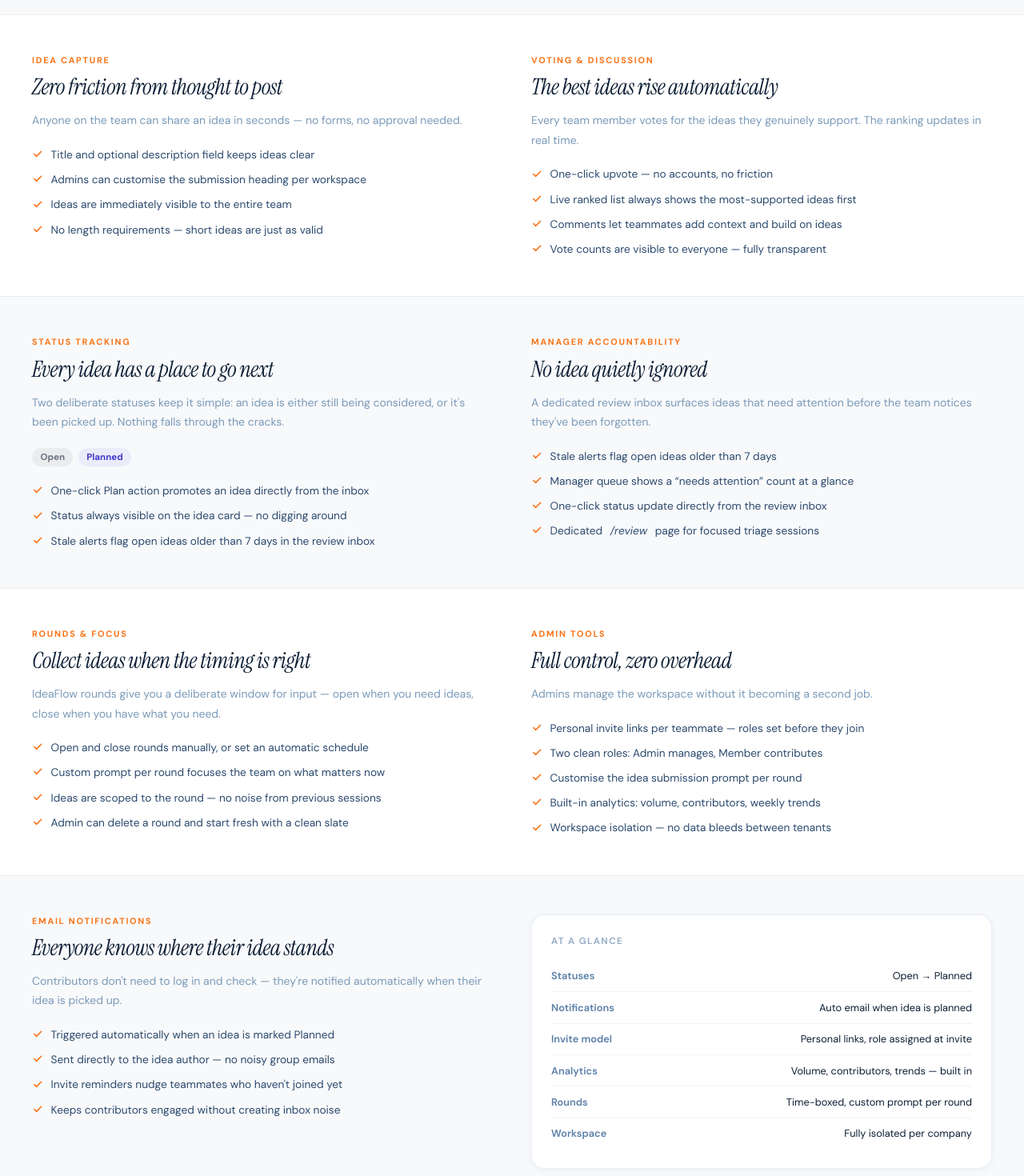
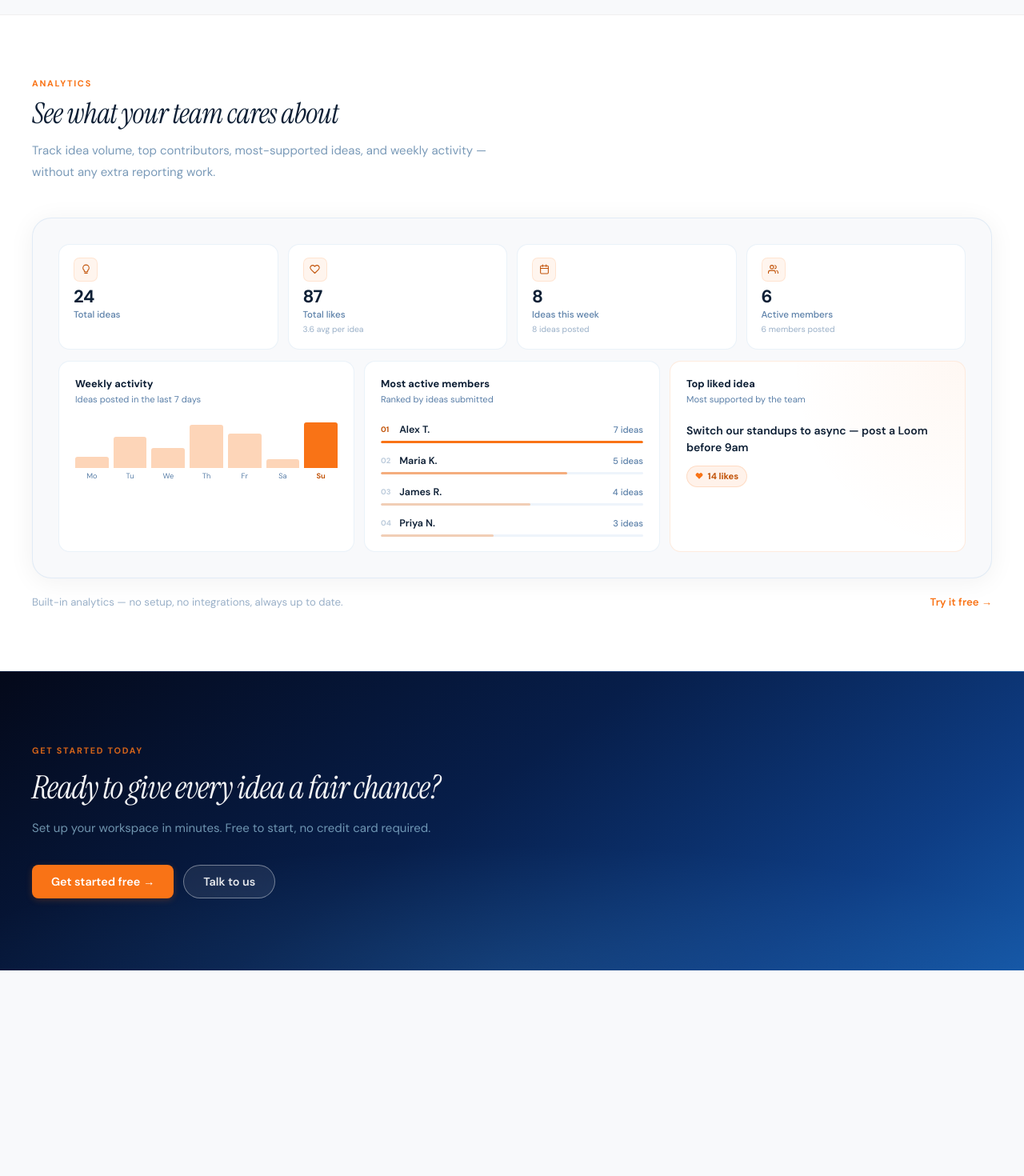
Before and after one commit to scotch70/IdeaFlow, a Next.js app: page /features in a window 1280 px wide. Shown: the part 880-2350 px from the top of the page at 80% size. After the commit the page ends 2093 px from the top, so only its background shows below. Built offline with nearby package versions, Linux system fonts and the light colour scheme; no server answers.

Commit message:
simplify features page and showcase analytics

```diff
--- a/app/features/page.tsx
+++ b/app/features/page.tsx
@@ -154,231 +154,234 @@ export default async function FeaturesPage() {
       </section>
 
 
-      {/* ── DEEP SECTIONS ────────────────────────────────────────────────── */}
+      {/* ── ANALYTICS SHOWCASE ───────────────────────────────────────────── */}
+      <section style={{ background: '#ffffff', padding: 'clamp(3rem,6vw,5rem) 0', ...DIVIDER }}>
+        <PageContainer>
 
-      {/* 1. CAPTURE & DISCUSSION */}
-      <section style={{ background: '#ffffff', padding: '3rem 0', ...DIVIDER }}>
-        <PageContainer>
-          <div style={{ display: 'grid', gridTemplateColumns: 'repeat(auto-fit, minmax(260px, 1fr))', gap: '3rem', alignItems: 'start' }}>
-
-            <div>
-              <Overline>Idea capture</Overline>
+          {/* Section header */}
+          <div style={{ maxWidth: '36rem', marginBottom: '2.75rem' }}>
+            <Overline>Analytics</Overline>
             <h2 style={{
               fontFamily: "'Instrument Serif', serif", fontStyle: 'italic',
-                fontSize: 'clamp(1.375rem, 2.5vw, 1.75rem)',
-                letterSpacing: '-0.02em', color: '#0d1f35', lineHeight: 1.25, marginBottom: '0.75rem',
+              fontSize: 'clamp(1.625rem, 3vw, 2.25rem)',
+              letterSpacing: '-0.02em', color: '#0d1f35', lineHeight: 1.2,
+              marginBottom: '0.75rem',
             }}>
-                Zero friction from thought to post
+              See what your team cares about
             </h2>
-              <p style={{ fontSize: '0.875rem', lineHeight: 1.75, color: '#7a9ab8', marginBottom: '1.25rem' }}>
-                Anyone on the team can share an idea in seconds — no forms, no approval needed.
+            <p style={{ fontSize: '0.9375rem', lineHeight: 1.75, color: '#7a9ab8' }}>
+              Track idea volume, top contributors, most-supported ideas, and weekly activity — without any extra reporting work.
             </p>
-              <div style={{ display: 'flex', flexDirection: 'column', gap: '0.625rem' }}>
-                <Check>Title and optional description field keeps ideas clear</Check>
-                <Check>Admins can customise the submission heading per workspace</Check>
-                <Check>Ideas are immediately visible to the entire team</Check>
-                <Check>No length requirements — short ideas are just as valid</Check>
+          </div>
+
+          {/* Dashboard mockup */}
+          <div style={{
+            background: '#f8f9fb',
+            border: '1px solid rgba(26,107,191,0.10)',
+            borderRadius: '1.5rem',
+            padding: 'clamp(1.25rem, 3vw, 2rem)',
+            boxShadow: '0 4px 32px rgba(6,14,38,0.06)',
+          }}>
+
+            {/* Stat cards */}
+            <div style={{
+              display: 'grid',
+              gridTemplateColumns: 'repeat(auto-fit, minmax(140px, 1fr))',
+              gap: '0.75rem',
+              marginBottom: '0.875rem',
+            }}>
+              {[
+                {
+                  value: '24', label: 'Total ideas',
+                  icon: <svg width="13" height="13" viewBox="0 0 24 24" fill="none" stroke="currentColor" strokeWidth="2" strokeLinecap="round" strokeLinejoin="round"><path d="M12 2a7 7 0 0 1 7 7c0 2.38-1.19 4.47-3 5.74V17a1 1 0 0 1-1 1H9a1 1 0 0 1-1-1v-2.26C6.19 13.47 5 11.38 5 9a7 7 0 0 1 7-7z"/><path d="M9 21h6"/></svg>,
+                },
+                {
+                  value: '87', label: 'Total likes', sub: '3.6 avg per idea',
+                  icon: <svg width="13" height="13" viewBox="0 0 24 24" fill="none" stroke="currentColor" strokeWidth="2" strokeLinecap="round" strokeLinejoin="round"><path d="M20.84 4.61a5.5 5.5 0 0 0-7.78 0L12 5.67l-1.06-1.06a5.5 5.5 0 0 0-7.78 7.78l1.06 1.06L12 21.23l7.78-7.78 1.06-1.06a5.5 5.5 0 0 0 0-7.78z"/></svg>,
+                },
+                {
+                  value: '8', label: 'Ideas this week', sub: '8 ideas posted',
+                  icon: <svg width="13" height="13" viewBox="0 0 24 24" fill="none" stroke="currentColor" strokeWidth="2" strokeLinecap="round" strokeLinejoin="round"><rect x="3" y="4" width="18" height="18" rx="2" ry="2"/><line x1="16" y1="2" x2="16" y2="6"/><line x1="8" y1="2" x2="8" y2="6"/><line x1="3" y1="10" x2="21" y2="10"/></svg>,
+                },
+                {
+                  value: '6', label: 'Active members', sub: '6 members posted',
+                  icon: <svg width="13" height="13" viewBox="0 0 24 24" fill="none" stroke="currentColor" strokeWidth="2" strokeLinecap="round" strokeLinejoin="round"><path d="M17 21v-2a4 4 0 0 0-4-4H5a4 4 0 0 0-4 4v2"/><circle cx="9" cy="7" r="4"/><path d="M23 21v-2a4 4 0 0 0-3-3.87"/><path d="M16 3.13a4 4 0 0 1 0 7.75"/></svg>,
+                },
+              ].map(card => (
+                <div key={card.label} style={{
+                  background: '#ffffff',
+                  border: '1px solid rgba(26,107,191,0.09)',
+                  borderRadius: '0.875rem',
+                  padding: '1rem 1.125rem',
+                  display: 'flex', flexDirection: 'column', gap: '0.5rem',
+                }}>
+                  <div style={{
+                    width: '1.875rem', height: '1.875rem', borderRadius: '0.45rem',
+                    background: 'rgba(249,115,22,0.07)', border: '1px solid rgba(249,115,22,0.13)',
+                    display: 'flex', alignItems: 'center', justifyContent: 'center',
+                    color: '#c2540a',
+                  }}>
+                    {card.icon}
+                  </div>
+                  <div>
+                    <p style={{ fontSize: '1.375rem', fontWeight: 800, color: '#0d1f35', lineHeight: 1, letterSpacing: '-0.03em', fontVariantNumeric: 'tabular-nums' }}>
+                      {card.value}
+                    </p>
+                    <p style={{ fontSize: '0.725rem', fontWeight: 500, color: '#5a7fa8', marginTop: '0.2rem' }}>
+                      {card.label}
+                    </p>
+                    {card.sub && (
+                      <p style={{ fontSize: '0.65rem', color: '#9ab0c8', marginTop: '0.1rem' }}>{card.sub}</p>
+                    )}
+                  </div>
+                </div>
+              ))}
+            </div>
+
+            {/* Charts row */}
+            <div style={{
+              display: 'grid',
+              gridTemplateColumns: 'repeat(auto-fit, minmax(240px, 1fr))',
+              gap: '0.75rem',
+            }}>
+
+              {/* Weekly activity bar chart */}
+              <div style={{
+                background: '#ffffff',
+                border: '1px solid rgba(26,107,191,0.09)',
+                borderRadius: '0.875rem',
+                padding: '1.125rem 1.25rem',
+              }}>
+                <p style={{ fontSize: '0.8rem', fontWeight: 700, color: '#0d1f35', marginBottom: '0.15rem' }}>
+                  Weekly activity
+                </p>
+                <p style={{ fontSize: '0.7rem', color: '#5a7fa8', marginBottom: '1.25rem' }}>
+                  Ideas posted in the last 7 days
+                </p>
+                <div style={{ display: 'flex', alignItems: 'flex-end', gap: '0.375rem', height: '4.5rem' }}>
+                  {[
+                    { label: 'Mo', h: 20, today: false },
+                    { label: 'Tu', h: 55, today: false },
+                    { label: 'We', h: 35, today: false },
+                    { label: 'Th', h: 75, today: false },
+                    { label: 'Fr', h: 60, today: false },
+                    { label: 'Sa', h: 15, today: false },
+                    { label: 'Su', h: 90, today: true  },
+                  ].map((bar, i) => (
+                    <div key={i} style={{ flex: 1, display: 'flex', flexDirection: 'column', alignItems: 'center', gap: '0.35rem', height: '100%', justifyContent: 'flex-end' }}>
+                      <div style={{
+                        width: '100%',
+                        height: bar.h === 0 ? '3px' : `${bar.h}%`,
+                        background: bar.today ? '#f97316' : 'rgba(249,115,22,0.30)',
+                        borderRadius: '3px 3px 0 0',
+                      }} />
+                      <span style={{ fontSize: '0.58rem', fontWeight: bar.today ? 700 : 400, color: bar.today ? '#c2540a' : '#5a7fa8', lineHeight: 1 }}>
+                        {bar.label}
+                      </span>
+                    </div>
+                  ))}
                 </div>
               </div>
 
-            <div>
-              <Overline>Voting &amp; discussion</Overline>
-              <h2 style={{
-                fontFamily: "'Instrument Serif', serif", fontStyle: 'italic',
-                fontSize: 'clamp(1.375rem, 2.5vw, 1.75rem)',
-                letterSpacing: '-0.02em', color: '#0d1f35', lineHeight: 1.25, marginBottom: '0.75rem',
+              {/* Top contributors */}
+              <div style={{
+                background: '#ffffff',
+                border: '1px solid rgba(26,107,191,0.09)',
+                borderRadius: '0.875rem',
+                padding: '1.125rem 1.25rem',
               }}>
-                The best ideas rise automatically
-              </h2>
-              <p style={{ fontSize: '0.875rem', lineHeight: 1.75, color: '#7a9ab8', marginBottom: '1.25rem' }}>
-                Every team member votes for the ideas they genuinely support. The ranking updates in real time.
+                <p style={{ fontSize: '0.8rem', fontWeight: 700, color: '#0d1f35', marginBottom: '0.15rem' }}>
+                  Most active members
                 </p>
-              <div style={{ display: 'flex', flexDirection: 'column', gap: '0.625rem' }}>
-                <Check>One-click upvote — no accounts, no friction</Check>
-                <Check>Live ranked list always shows the most-supported ideas first</Check>
-                <Check>Comments let teammates add context and build on ideas</Check>
-                <Check>Vote counts are visible to everyone — fully transparent</Check>
+                <p style={{ fontSize: '0.7rem', color: '#5a7fa8', marginBottom: '1.25rem' }}>
+                  Ranked by ideas submitted
+                </p>
+                <div style={{ display: 'flex', flexDirection: 'column', gap: '0.8rem' }}>
+                  {[
+                    { name: 'Alex T.',  count: 7, pct: 100 },
+                    { name: 'Maria K.', count: 5, pct: 71  },
+                    { name: 'James R.', count: 4, pct: 57  },
+                    { name: 'Priya N.', count: 3, pct: 43  },
+                  ].map((c, i) => (
+                    <div key={i} style={{ display: 'flex', flexDirection: 'column', gap: '0.275rem' }}>
+                      <div style={{ display: 'flex', alignItems: 'center', justifyContent: 'space-between', fontSize: '0.78rem' }}>
+                        <div style={{ display: 'flex', alignItems: 'center', gap: '0.45rem' }}>
+                          <span style={{ fontSize: '0.6rem', fontWeight: 800, color: i === 0 ? '#c2540a' : 'rgba(90,127,168,0.4)', fontVariantNumeric: 'tabular-nums', minWidth: '1rem' }}>
+                            {String(i + 1).padStart(2, '0')}
+                          </span>
+                          <span style={{ fontWeight: 600, color: '#0d1f35' }}>{c.name}</span>
+                        </div>
+                        <span style={{ fontSize: '0.7rem', fontWeight: 500, color: '#5a7fa8', fontVariantNumeric: 'tabular-nums' }}>
+                          {c.count} ideas
+                        </span>
+                      </div>
+                      <div style={{ height: '3px', background: 'rgba(26,107,191,0.07)', borderRadius: '999px', overflow: 'hidden' }}>
+                        <div style={{
+                          height: '100%', width: `${c.pct}%`,
+                          background: i === 0 ? '#f97316' : i === 1 ? 'rgba(249,115,22,0.55)' : 'rgba(249,115,22,0.30)',
+                          borderRadius: '999px',
+                        }} />
+                      </div>
+                    </div>
+                  ))}
+                </div>
+              </div>
+
+              {/* Top liked idea */}
+              <div style={{
+                background: '#ffffff',
+                border: '1px solid rgba(249,115,22,0.14)',
+                borderRadius: '0.875rem',
+                padding: '1.125rem 1.25rem',
+                position: 'relative', overflow: 'hidden',
+              }}>
+                <div style={{ position: 'absolute', top: 0, right: 0, width: '60%', height: '100%', background: 'radial-gradient(ellipse at top right, rgba(249,115,22,0.05), transparent 70%)', pointerEvents: 'none' }} />
+                <p style={{ fontSize: '0.8rem', fontWeight: 700, color: '#0d1f35', marginBottom: '0.15rem' }}>
+                  Top liked idea
+                </p>
+                <p style={{ fontSize: '0.7rem', color: '#5a7fa8', marginBottom: '1.25rem' }}>
+                  Most supported by the team
+                </p>
+                <p style={{ fontSize: '0.875rem', fontWeight: 600, color: '#0d1f35', lineHeight: 1.5, marginBottom: '0.75rem' }}>
+                  Switch our standups to async — post a Loom before 9am
+                </p>
+                <div style={{
+                  display: 'inline-flex', alignItems: 'center', gap: '0.35rem',
+                  borderRadius: '999px', padding: '0.25rem 0.625rem',
+                  background: 'rgba(249,115,22,0.09)', border: '1px solid rgba(249,115,22,0.18)',
+                }}>
+                  <svg width="10" height="10" viewBox="0 0 24 24" fill="#f97316" stroke="none">
+                    <path d="M20.84 4.61a5.5 5.5 0 0 0-7.78 0L12 5.67l-1.06-1.06a5.5 5.5 0 0 0-7.78 7.78l1.06 1.06L12 21.23l7.78-7.78 1.06-1.06a5.5 5.5 0 0 0 0-7.78z" />
+                  </svg>
+                  <span style={{ fontSize: '0.7rem', fontWeight: 700, color: '#c2540a', fontVariantNumeric: 'tabular-nums' }}>
+                    14 likes
+                  </span>
                 </div>
               </div>
 
             </div>
-        </PageContainer>
-      </section>
-
-
-      {/* 2. STATUS TRACKING */}
-      <section style={{ padding: '3rem 0', ...DIVIDER }}>
-        <PageContainer>
-
-          <div style={{ display: 'grid', gridTemplateColumns: 'repeat(auto-fit, minmax(260px, 1fr))', gap: '3rem', alignItems: 'start' }}>
-
-            <div>
-              <Overline>Status tracking</Overline>
-              <h2 style={{
-                fontFamily: "'Instrument Serif', serif", fontStyle: 'italic',
-                fontSize: 'clamp(1.375rem, 2.5vw, 1.75rem)',
-                letterSpacing: '-0.02em', color: '#0d1f35', lineHeight: 1.25, marginBottom: '0.75rem',
-              }}>
-                Every idea has a place to go next
-              </h2>
-              <p style={{ fontSize: '0.875rem', lineHeight: 1.75, color: '#7a9ab8', marginBottom: '1.25rem' }}>
-                Two deliberate statuses keep it simple: an idea is either still being considered, or it&apos;s been picked up. Nothing falls through the cracks.
-              </p>
-              {/* Status chips */}
-              <div style={{ display: 'flex', flexWrap: 'wrap', gap: '0.4rem', marginBottom: '1.25rem' }}>
-                {[
-                  { label: 'Open',    bg: 'rgba(0,0,0,0.05)',       color: '#6b7280' },
-                  { label: 'Planned', bg: 'rgba(99,102,241,0.09)',  color: '#4338ca' },
-                ].map((s) => (
-                  <span key={s.label} style={{
-                    fontSize: '0.72rem', fontWeight: 700,
-                    padding: '0.2rem 0.65rem', borderRadius: '999px',
-                    background: s.bg, color: s.color,
-                  }}>
-                    {s.label}
-                  </span>
-                ))}
-              </div>
-              <div style={{ display: 'flex', flexDirection: 'column', gap: '0.625rem' }}>
-                <Check>One-click Plan action promotes an idea directly from the inbox</Check>
-                <Check>Status always visible on the idea card — no digging around</Check>
-                <Check>Stale alerts flag open ideas older than 7 days in the review inbox</Check>
-              </div>
           </div>
 
-            <div>
-              <Overline>Manager accountability</Overline>
-              <h2 style={{
-                fontFamily: "'Instrument Serif', serif", fontStyle: 'italic',
-                fontSize: 'clamp(1.375rem, 2.5vw, 1.75rem)',
-                letterSpacing: '-0.02em', color: '#0d1f35', lineHeight: 1.25, marginBottom: '0.75rem',
+          {/* Caption row */}
+          <div style={{
+            marginTop: '1.25rem',
+            display: 'flex', alignItems: 'center', justifyContent: 'space-between',
+            flexWrap: 'wrap', gap: '0.75rem',
           }}>
-                No idea quietly ignored
-              </h2>
-              <p style={{ fontSize: '0.875rem', lineHeight: 1.75, color: '#7a9ab8', marginBottom: '1.25rem' }}>
-                A dedicated review inbox surfaces ideas that need attention before the team notices they&apos;ve been forgotten.
+            <p style={{ fontSize: '0.825rem', color: '#9ab0c8' }}>
+              Built-in analytics — no setup, no integrations, always up to date.
             </p>
-              <div style={{ display: 'flex', flexDirection: 'column', gap: '0.625rem' }}>
-                <Check>Stale alerts flag open ideas older than 7 days</Check>
-                <Check>Manager queue shows a &ldquo;needs attention&rdquo; count at a glance</Check>
-                <Check>One-click status update directly from the review inbox</Check>
-                <Check>Dedicated <em>/review</em> page for focused triage sessions</Check>
-              </div>
+            {user ? (
+              <Link href="/dashboard" style={{ fontSize: '0.825rem', fontWeight: 600, color: '#f97316', textDecoration: 'none', whiteSpace: 'nowrap' }}>
+                Open dashboard →
+              </Link>
+            ) : (
+              <Link href="/auth" style={{ fontSize: '0.825rem', fontWeight: 600, color: '#f97316', textDecoration: 'none', whiteSpace: 'nowrap' }}>
+                Try it free →
+              </Link>
+            )}
           </div>
 
-          </div>
-        </PageContainer>
-      </section>
-
-
-      {/* 3. ROUNDS & ADMIN */}
-      <section style={{ background: '#ffffff', padding: '3rem 0', ...DIVIDER }}>
-        <PageContainer>
-          <div style={{ display: 'grid', gridTemplateColumns: 'repeat(auto-fit, minmax(260px, 1fr))', gap: '3rem', alignItems: 'start' }}>
-
-            <div>
-              <Overline>Rounds &amp; focus</Overline>
-              <h2 style={{
-                fontFamily: "'Instrument Serif', serif", fontStyle: 'italic',
-                fontSize: 'clamp(1.375rem, 2.5vw, 1.75rem)',
-                letterSpacing: '-0.02em', color: '#0d1f35', lineHeight: 1.25, marginBottom: '0.75rem',
-              }}>
-                Collect ideas when the timing is right
-              </h2>
-              <p style={{ fontSize: '0.875rem', lineHeight: 1.75, color: '#7a9ab8', marginBottom: '1.25rem' }}>
-                IdeaFlow rounds give you a deliberate window for input — open when you need ideas, close when you have what you need.
-              </p>
-              <div style={{ display: 'flex', flexDirection: 'column', gap: '0.625rem' }}>
-                <Check>Open and close rounds manually, or set an automatic schedule</Check>
-                <Check>Custom prompt per round focuses the team on what matters now</Check>
-                <Check>Ideas are scoped to the round — no noise from previous sessions</Check>
-                <Check>Admin can delete a round and start fresh with a clean slate</Check>
-              </div>
-            </div>
-
-            <div>
-              <Overline>Admin tools</Overline>
-              <h2 style={{
-                fontFamily: "'Instrument Serif', serif", fontStyle: 'italic',
-                fontSize: 'clamp(1.375rem, 2.5vw, 1.75rem)',
-                letterSpacing: '-0.02em', color: '#0d1f35', lineHeight: 1.25, marginBottom: '0.75rem',
-              }}>
-                Full control, zero overhead
-              </h2>
-              <p style={{ fontSize: '0.875rem', lineHeight: 1.75, color: '#7a9ab8', marginBottom: '1.25rem' }}>
-                Admins manage the workspace without it becoming a second job.
-              </p>
-              <div style={{ display: 'flex', flexDirection: 'column', gap: '0.625rem' }}>
-                <Check>Personal invite links per teammate — roles set before they join</Check>
-                <Check>Two clean roles: Admin manages, Member contributes</Check>
-                <Check>Customise the idea submission prompt per round</Check>
-                <Check>Built-in analytics: volume, contributors, weekly trends</Check>
-                <Check>Workspace isolation — no data bleeds between tenants</Check>
-              </div>
-            </div>
-
-          </div>
-        </PageContainer>
-      </section>
-
-
-      {/* 4. NOTIFICATIONS */}
-      <section style={{ padding: '3rem 0', ...DIVIDER }}>
-        <PageContainer>
-          <div style={{ display: 'grid', gridTemplateColumns: 'repeat(auto-fit, minmax(260px, 1fr))', gap: '3rem', alignItems: 'start' }}>
-
-            <div>
-              <Overline>Email notifications</Overline>
-              <h2 style={{
-                fontFamily: "'Instrument Serif', serif", fontStyle: 'italic',
-                fontSize: 'clamp(1.375rem, 2.5vw, 1.75rem)',
-                letterSpacing: '-0.02em', color: '#0d1f35', lineHeight: 1.25, marginBottom: '0.75rem',
-              }}>
-                Everyone knows where their idea stands
-              </h2>
-              <p style={{ fontSize: '0.875rem', lineHeight: 1.75, color: '#7a9ab8', marginBottom: '1.25rem' }}>
-                Contributors don&apos;t need to log in and check — they&apos;re notified automatically when their idea is picked up.
-              </p>
-              <div style={{ display: 'flex', flexDirection: 'column', gap: '0.625rem' }}>
-                <Check>Triggered automatically when an idea is marked Planned</Check>
-                <Check>Sent directly to the idea author — no noisy group emails</Check>
-                <Check>Invite reminders nudge teammates who haven&apos;t joined yet</Check>
-                <Check>Keeps contributors engaged without creating inbox noise</Check>
-              </div>
-            </div>
-
-            {/* Compact feature summary — replacing the oversized email mockup */}
-            <div style={{
-              background: '#ffffff',
-              border: '1px solid rgba(26,107,191,0.10)',
-              borderRadius: '1rem',
-              padding: '1.5rem',
-              boxShadow: '0 1px 8px rgba(6,14,38,0.05)',
-            }}>
-              <p style={{ fontSize: '0.72rem', fontWeight: 700, letterSpacing: '0.12em', textTransform: 'uppercase', color: '#9ab0c8', marginBottom: '1rem' }}>
-                At a glance
-              </p>
-              {[
-                { label: 'Statuses',      value: 'Open → Planned' },
-                { label: 'Notifications', value: 'Auto email when idea is planned' },
-                { label: 'Invite model',  value: 'Personal links, role assigned at invite' },
-                { label: 'Analytics',     value: 'Volume, contributors, trends — built in' },
-                { label: 'Rounds',        value: 'Time-boxed, custom prompt per round' },
-                { label: 'Workspace',     value: 'Fully isolated per company' },
-              ].map((row, i, arr) => (
-                <div key={row.label} style={{
-                  display: 'flex', justifyContent: 'space-between',
-                  alignItems: 'baseline', gap: '1rem',
-                  padding: '0.6rem 0',
-                  borderBottom: i < arr.length - 1 ? '1px solid rgba(26,107,191,0.07)' : 'none',
-                }}>
-                  <span style={{ fontSize: '0.8rem', fontWeight: 600, color: '#5a7fa8', flexShrink: 0 }}>{row.label}</span>
-                  <span style={{ fontSize: '0.8rem', color: '#0d1f35', textAlign: 'right' }}>{row.value}</span>
-                </div>
-              ))}
-            </div>
-
-          </div>
         </PageContainer>
       </section>
 
```
Lines whose indentation alone changed are shown as unchanged.
